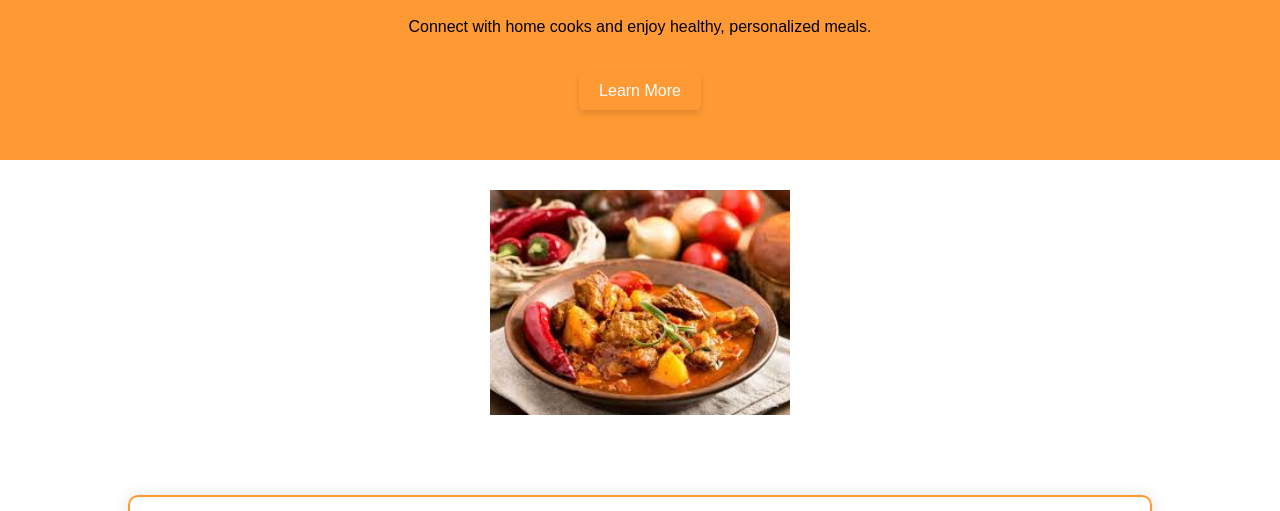
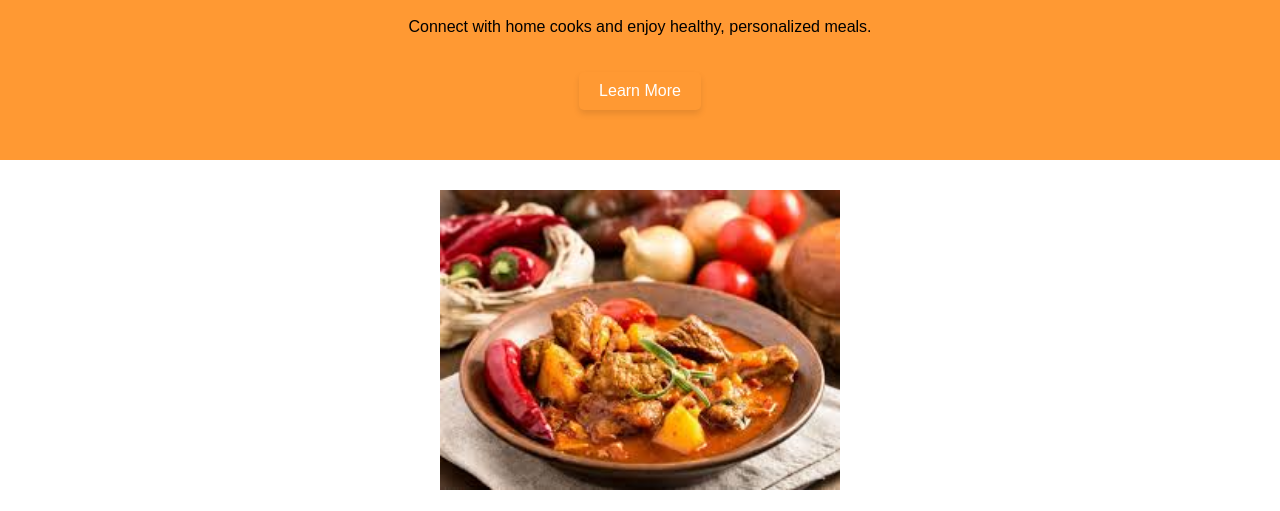
Before and after one commit to UPC-PRE-SI729-2402-WX51-G5-InnovaSource/Landing-Page, a plain HTML site: page SaboresCercanos.html in a window 1280 px wide. Shown: the part 182-693 px from the top of the page. Drawn offline with Linux system fonts and the light colour scheme.

Commit message:
fix carousel-images

```diff
--- a/styles.css
+++ b/styles.css
@@ -40,9 +40,9 @@ nav a {
     align-items: center;
 }
 .carousel-images img {
-    width: 300px;
-    height: auto;
-    max-height: 300px;
+    width: auto;
+    height: 300px;
+    max-height: 400px;
     display: none;
     object-fit: cover;
 }
```
